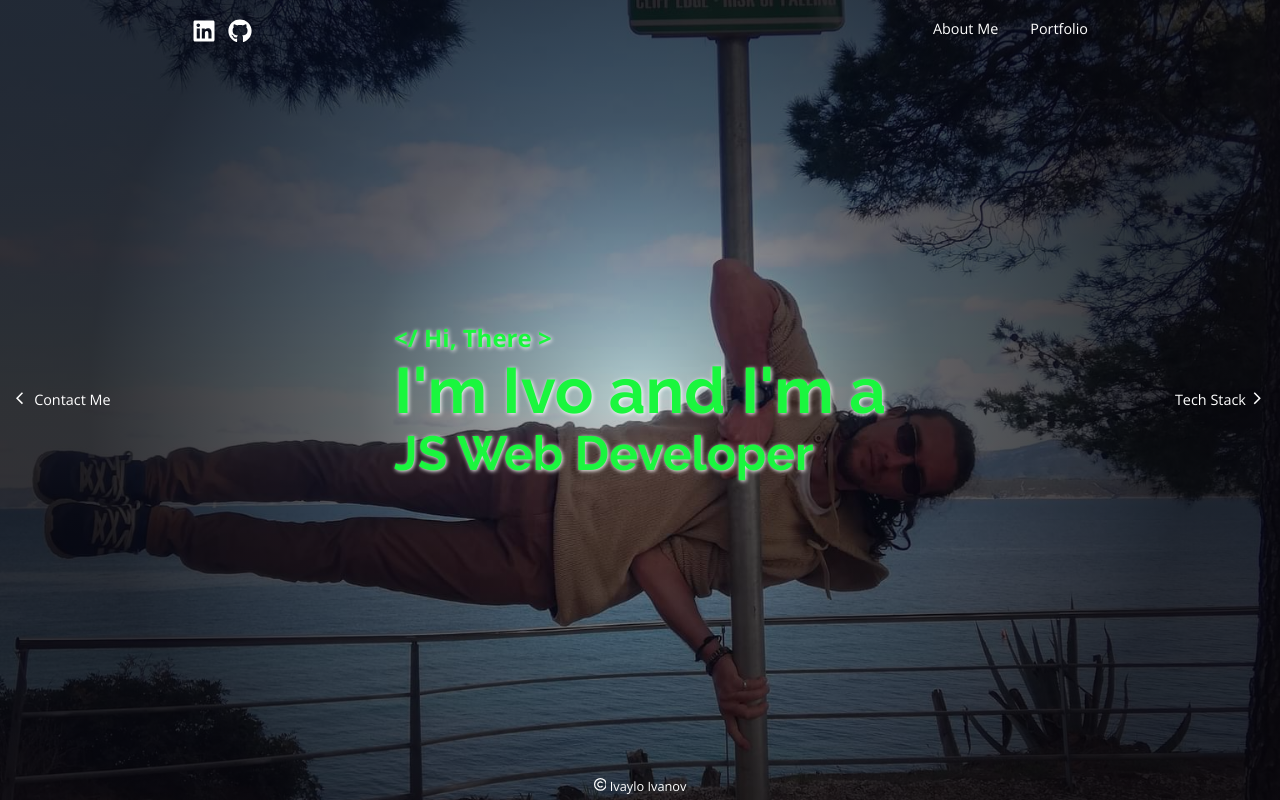
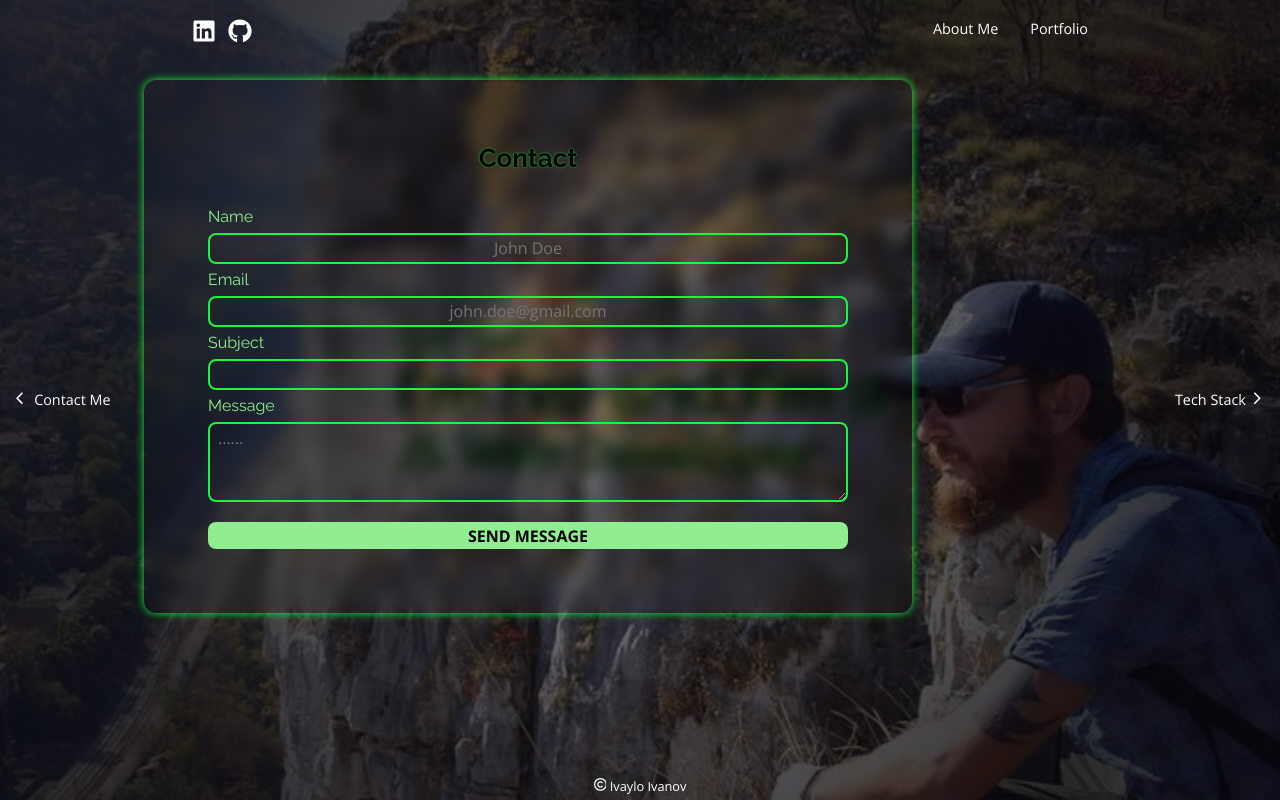
Before and after one commit to Ivaylo-St-Ivanov/Portfolio, a React (Vite) app: page / in a window 1280 px wide. Both pictures are taken after a click on the element "Contact Me". Built offline with nearby package versions, Linux system fonts and the light colour scheme.

Commit message:
Add 'Contact Me' section + styles updates.

```diff
--- a/src/App.scss
+++ b/src/App.scss
@@ -92,8 +92,8 @@ aside {
         position: absolute;
         top: 0;
         @include gs.flex(column, center, center);
-        color: gs.$main-color;
-        text-shadow: 1px 1px 4px white;
+        color: black;
+        text-shadow: 0px 0px 2px gs.$main-color;
 
         &>div {
             &>span {
--- a/src/App.tsx
+++ b/src/App.tsx
@@ -3,11 +3,13 @@ import { FaRegCopyright, FaGithub, FaLinkedin } from 'react-icons/fa6';
 import { MdArrowBackIos, MdArrowForwardIos } from 'react-icons/md';
 
 import AboutMe from './components/AboutMe/AboutMe';
+import ContactMe from './components/ContactMe/ContactMe';
 import TechStack from './components/TechStack/TechStack';
 import './App.scss';
 
 function App() {
     const [isAboutMeClick, setIsAboutMeClick] = useState<boolean>(false);
+    const [isContactMeClick, setIsContactMeClick] = useState<boolean>(false);
     const [isTechStackClick, setIsTechStackClick] = useState<boolean>(false);
 
     return (
@@ -24,7 +26,7 @@ function App() {
             </header>
 
             <aside>
-                <span><MdArrowBackIos /> Contact Me</span>
+                <span onClick={() => setIsContactMeClick(true)}><MdArrowBackIos /> Contact Me</span>
             </aside>
 
             <aside>
@@ -33,7 +35,7 @@ function App() {
 
             <main className="wrapper">
                 <div>
-                    <img src="/images/image5.jpeg" alt="Ivaylo's photo" />
+                    <img src="/images/photo4.jpeg" alt="Ivaylo's photo" />
                 </div>
                 <div className="wrapper__overlay"></div>
 
@@ -48,6 +50,8 @@ function App() {
 
             {isAboutMeClick && <AboutMe isAboutMeClick={isAboutMeClick} setIsAboutMeClick={setIsAboutMeClick} />}
 
+            {isContactMeClick && <ContactMe isContactMeClick={isContactMeClick} setIsContactMeClick={setIsContactMeClick} />}
+
             {isTechStackClick && <TechStack isTechStackClick={isTechStackClick} setIsTechStackClick={setIsTechStackClick} />}
 
             <footer>
--- a/src/components/AboutMe/AboutMe.scss
+++ b/src/components/AboutMe/AboutMe.scss
@@ -5,7 +5,7 @@
     top: 5rem;
     margin: 0 9rem;
     backdrop-filter: blur(0.5rem);
-    box-shadow: 0 0 0.5rem white;
+    box-shadow: 0 0 0.5rem gs.$main-color;;
     padding: 4rem;
     border-radius: 0.75rem;
     max-height: 80vh;
@@ -25,6 +25,7 @@
 
         &>svg {
             font-size: 1.5rem;
+            color: lightgreen;
             cursor: pointer;
 
             &:hover {
--- /dev/null
+++ b/src/components/ContactMe/ContactMe.scss
@@ -0,0 +1,80 @@
+@use '../../global-styles/main' as gs;
+
+.contact-me__wrapper {
+    position: absolute;
+    top: 5rem;
+    margin: 0 9rem;
+    backdrop-filter: blur(0.5rem);
+    box-shadow: 0 0 0.5rem gs.$main-color;
+    padding: 4rem;
+    border-radius: 0.75rem;
+    max-height: 80vh;
+    @include gs.flex(column, none, center);
+    gap: 2rem;
+    animation: showContactMe 1s forwards;
+
+    &>h3 {
+        color: black;
+        text-shadow: 0px 0px 2px gs.$main-color;
+    }
+
+    &>form {
+        @include gs.flex(column, none, none);
+        gap: 0.25rem;
+        width: 50vw;
+
+        &>label {
+            color: lightgreen;
+        }
+
+        &>input,
+        textarea {
+            border: 2px solid gs.$main-color;
+            border-radius: 0.5rem;
+            background: transparent;
+            color: white;
+            padding: 0.1rem 0.5rem;
+
+            &:focus {
+                border: unset;
+            }
+        }
+
+        &>input {
+            text-align: center;
+        }
+
+        &>textarea {
+            height: 5rem;
+        }
+
+        &>input:last-of-type {
+            border: unset;
+            background-color: lightgreen;
+            color: black;
+            cursor: pointer;
+            text-transform: uppercase;
+            font-weight: bold;
+            margin-top: 1rem;
+
+            &:hover {
+                box-shadow: 0 0 0.5rem yellow;
+                transition: 0.7s;
+            }
+        }
+    }
+}
+
+@keyframes showContactMe {
+    0% {
+        opacity: 0;
+        transform: translate(110%);
+        transition: 0.5s;
+    }
+
+    100% {
+        opacity: 1;
+        transform: translate(0);
+        transition: 0.5s;
+    }
+}
--- /dev/null
+++ b/src/components/ContactMe/ContactMe.tsx
@@ -0,0 +1,38 @@
+import React, { useEffect, useRef } from 'react';
+
+import { mouseEvent } from '../../utils/utils';
+import './ContactMe.scss';
+
+interface ContactMeProps {
+    isContactMeClick: boolean
+    setIsContactMeClick: React.Dispatch<React.SetStateAction<boolean>>
+}
+
+const ContactMe: React.FC<ContactMeProps> = ({ isContactMeClick, setIsContactMeClick }) => {
+    const popupRef = useRef<HTMLElement>(null);
+
+    useEffect(() => {
+        mouseEvent(popupRef, isContactMeClick, setIsContactMeClick);
+    }, [isContactMeClick, setIsContactMeClick]);
+
+    return (
+        <section ref={popupRef} className="contact-me__wrapper">
+            <h3>Contact</h3>
+
+            <form>
+                <label htmlFor="name">Name</label>
+                <input type="text" name="name" id="name" placeholder="John Doe" />
+                <label htmlFor="email">Email</label>
+                <input type="email" name="email" id="email" placeholder="john.doe@gmail.com" />
+                <label htmlFor="subject">Subject</label>
+                <input type="text" name="subject" id="subject" />
+                <label htmlFor="message">Message</label>
+                <textarea name="message" id="message" placeholder="......" />
+
+                <input type="submit" value="send message" />
+            </form>
+        </section>
+    );
+};
+
+export default ContactMe;
--- a/src/components/TechStack/TechStack.scss
+++ b/src/components/TechStack/TechStack.scss
@@ -5,13 +5,18 @@
     top: 5rem;
     margin: 0 9rem;
     backdrop-filter: blur(0.5rem);
-    box-shadow: 0 0 0.5rem white;
+    box-shadow: 0 0 0.5rem gs.$main-color;
     padding: 4rem;
     border-radius: 0.75rem;
     max-height: 80vh;
     @include gs.flex(column, none, center);
     gap: 2rem;
     animation: showTechStack 1s forwards;
+
+    &>h3 {
+        color: black;
+        text-shadow: 0px 0px 2px gs.$main-color;
+    }
 }
 
 @keyframes showTechStack {
--- a/src/global-styles/_colors.scss
+++ b/src/global-styles/_colors.scss
@@ -1,6 +1,6 @@
 body {
     background-color: #1c1c1c;
-    color:  #ffffff;
+    color: #ffffff;
 }
 
 $main-color: #1AF63E;
```
